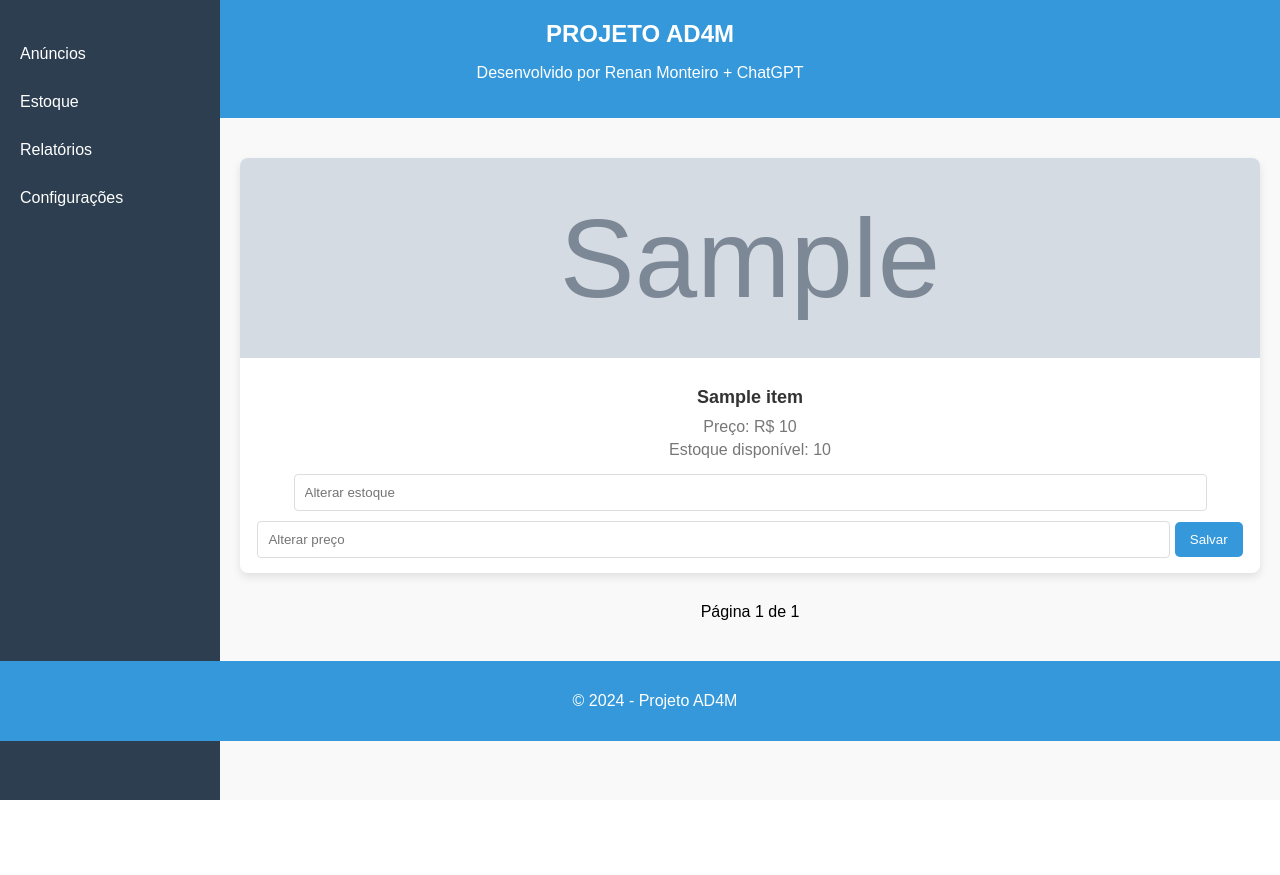
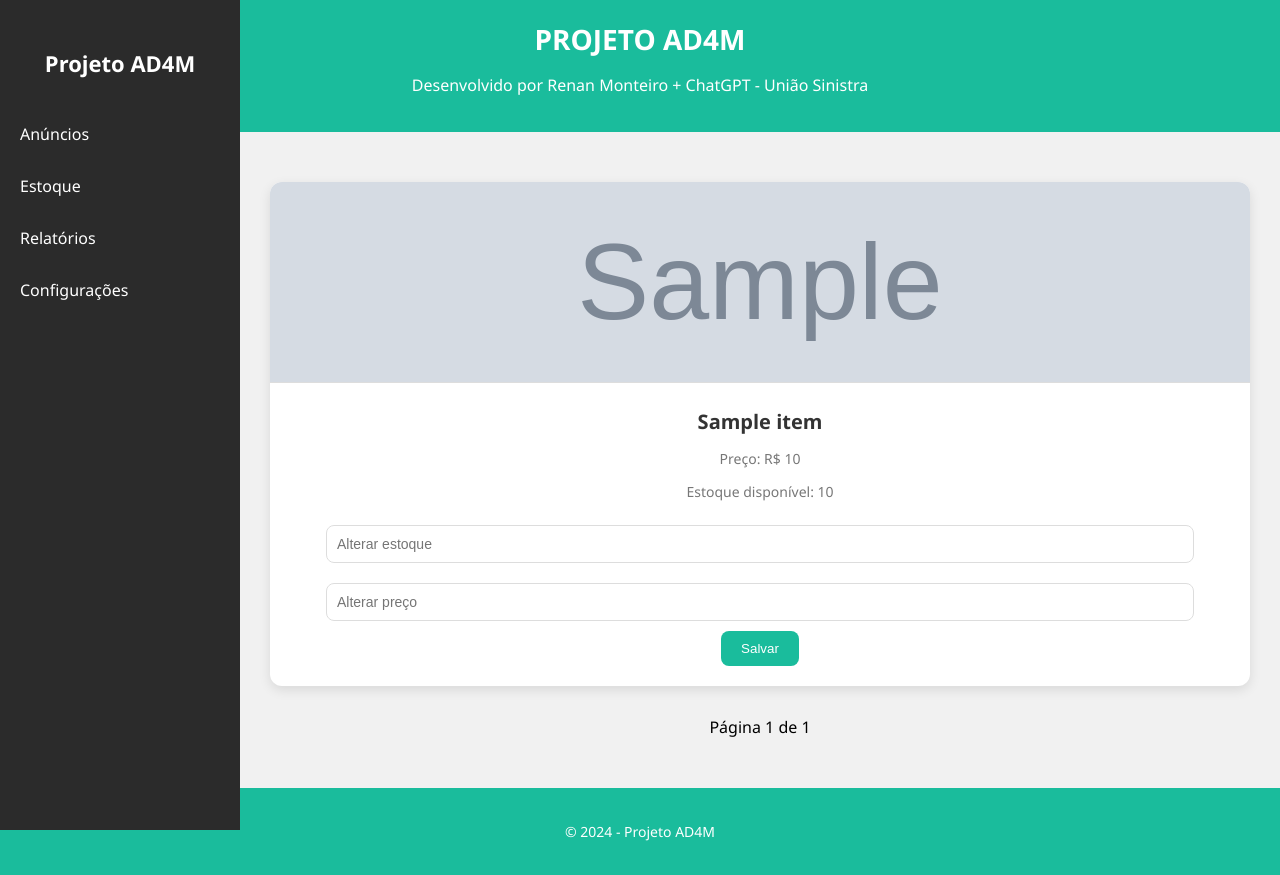
Before and after one commit to reeenanm/projetoadam, a Flask app: page /update_items in a window 1280 px wide. Before the commit the page ends 800 px from the top, so only its background shows below. Run offline with Flask 2, Linux system fonts and the light colour scheme; grey boxes marked "Sample" are stand-in pictures; a database or web service that is not in the repository returns one stand-in record (values such as "Sample title"); data that the repository does not hold is empty.

Commit message:
Update update_items.html

```diff
--- a/templates/update_items.html
+++ b/templates/update_items.html
@@ -6,51 +6,63 @@
     <title>Projeto AD4M - Anúncios</title>
     <style>
         body {
-            font-family: 'Arial', sans-serif;
+            font-family: 'Segoe UI', Tahoma, Geneva, Verdana, sans-serif;
             margin: 0;
             padding: 0;
-            background-color: #f9f9f9;
+            background-color: #f1f1f1;
         }
-        /* Barra lateral */
+        /* Barra lateral estilosa */
         .sidebar {
-            width: 220px;
+            width: 240px;
             height: 100vh;
             position: fixed;
             left: 0;
             top: 0;
-            background-color: #2c3e50;
+            background-color: #2b2b2b;
+            color: #ffffff;
+            display: flex;
+            flex-direction: column;
+            justify-content: flex-start;
             padding-top: 30px;
         }
         .sidebar a {
             padding: 15px 20px;
-            text-decoration: none;
             font-size: 16px;
             color: white;
-            display: block;
-            transition: background 0.3s ease;
+            text-decoration: none;
+            transition: background-color 0.3s ease;
         }
         .sidebar a:hover {
-            background-color: #34495e;
+            background-color: #3a3a3a;
+        }
+        .sidebar h2 {
+            text-align: center;
+            font-size: 22px;
+            margin-bottom: 30px;
+            color: #fff;
+            font-weight: bold;
         }
         /* Estilo do conteúdo */
         .content {
-            margin-left: 220px;
+            margin-left: 240px;
             padding: 20px;
         }
         header {
-            background-color: #3498db;
+            background-color: #1abc9c;
             color: white;
             padding: 20px;
             text-align: center;
         }
         header h1 {
             margin: 0;
-            font-size: 24px;
+            font-size: 28px;
         }
         .container {
             max-width: 1200px;
             margin: 20px auto;
+            padding: 10px;
         }
+        /* Galeria de anúncios */
         .gallery {
             display: grid;
             grid-template-columns: repeat(auto-fit, minmax(280px, 1fr));
@@ -58,53 +70,54 @@
         }
         .item {
             background-color: white;
-            border-radius: 8px;
-            box-shadow: 0 4px 8px rgba(0, 0, 0, 0.1);
+            border-radius: 12px;
+            box-shadow: 0 4px 12px rgba(0, 0, 0, 0.1);
+            transition: all 0.3s ease;
             overflow: hidden;
-            transition: transform 0.2s, box-shadow 0.2s;
+            position: relative;
         }
         .item:hover {
             transform: translateY(-5px);
-            box-shadow: 0 8px 16px rgba(0, 0, 0, 0.2);
+            box-shadow: 0 8px 18px rgba(0, 0, 0, 0.15);
         }
         .item img {
             width: 100%;
             height: 200px;
             object-fit: cover;
+            border-bottom: 1px solid #ddd;
         }
         .item-details {
-            padding: 15px;
+            padding: 20px;
             text-align: center;
         }
         .item h4 {
-            margin: 10px 0;
-            font-size: 18px;
+            font-size: 20px;
+            margin: 0 0 10px;
             color: #333;
         }
         .item p {
-            margin: 5px 0;
+            font-size: 14px;
             color: #777;
         }
-        .item input[type="number"],
-        .item input[type="text"] {
+        .item input {
+            padding: 10px;
             width: 90%;
-            padding: 10px;
-            margin-top: 10px;
+            margin: 10px 0;
             border: 1px solid #ddd;
-            border-radius: 4px;
+            border-radius: 8px;
+            font-size: 14px;
         }
         .item button {
-            background-color: #3498db;
+            background-color: #1abc9c;
             color: white;
-            padding: 10px 15px;
-            margin-top: 10px;
+            padding: 10px 20px;
             border: none;
-            border-radius: 5px;
+            border-radius: 8px;
             cursor: pointer;
-            transition: background-color 0.2s ease;
+            transition: background-color 0.3s ease;
         }
         .item button:hover {
-            background-color: #2980b9;
+            background-color: #16a085;
         }
         .pagination {
             text-align: center;
@@ -113,30 +126,28 @@
         .pagination a {
             padding: 10px 15px;
             margin: 0 5px;
-            background-color: #3498db;
+            background-color: #1abc9c;
             color: white;
             text-decoration: none;
-            border-radius: 5px;
-            transition: background-color 0.2s ease;
+            border-radius: 8px;
         }
         .pagination a:hover {
-            background-color: #2980b9;
+            background-color: #16a085;
         }
         footer {
             text-align: center;
-            padding: 15px;
-            background-color: #3498db;
+            padding: 20px;
+            background-color: #1abc9c;
             color: white;
-            position: relative;
-            bottom: 0;
-            width: 100%;
+            font-size: 14px;
         }
     </style>
 </head>
 <body>
 
-<!-- Barra lateral de menu -->
+<!-- Barra lateral moderna -->
 <div class="sidebar">
+    <h2>Projeto AD4M</h2>
     <a href="#">Anúncios</a>
     <a href="#">Estoque</a>
     <a href="#">Relatórios</a>
@@ -145,7 +156,7 @@
 
 <header>
     <h1>PROJETO AD4M</h1>
-    <p>Desenvolvido por Renan Monteiro + ChatGPT</p>
+    <p>Desenvolvido por Renan Monteiro + ChatGPT - União Sinistra</p>
 </header>
 
 <div class="content">
@@ -153,7 +164,7 @@
         <div class="gallery">
             {% for item in items %}
             <div class="item">
-                <img src="{{ item['thumbnail'] }}" alt="{{ item['title'] }}">
+                <img src="{{ item['thumbnail'] }}" alt="{{ item['title'] }}" loading="lazy">
                 <div class="item-details">
                     <h4>{{ item['title'] }}</h4>
                     <p>Preço: R$ {{ item['price'] }}</p>
```
